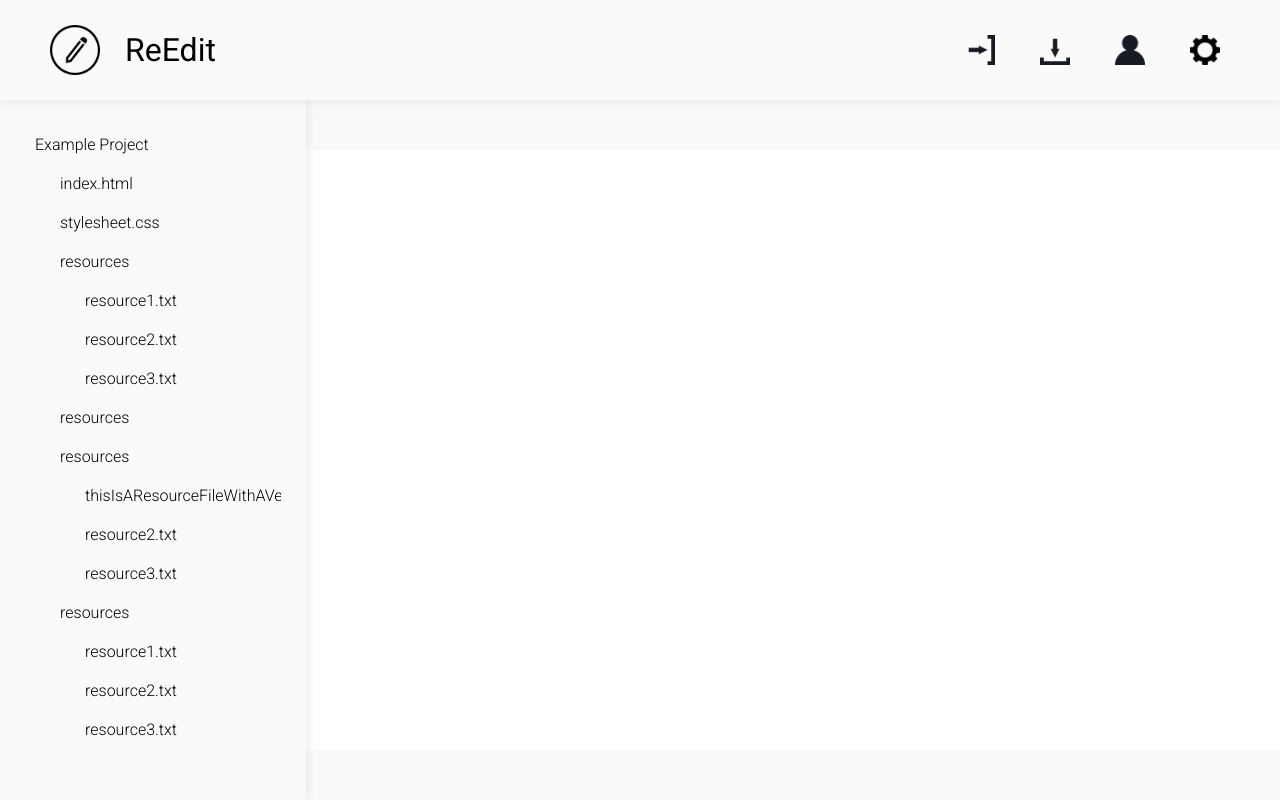
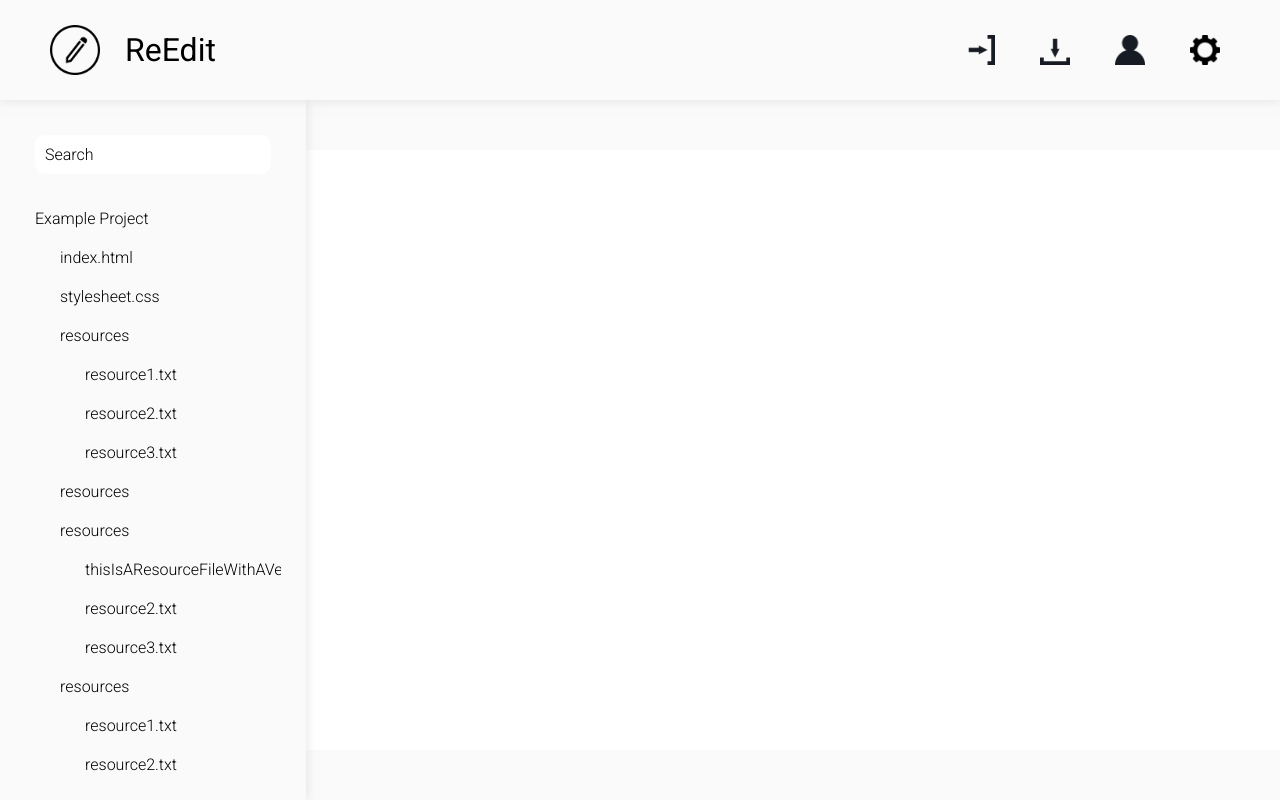
Before and after one commit to SimplexShotz/ReEdit, a plain HTML site: page index.html in a window 1280 px wide. Drawn offline with Linux system fonts and the light colour scheme.

Commit message:
Added some HTML comments, added support for sidebar-search and sidebar-options
[TODO] change .sidebar-search-container to just sidebar-search (I didn't think I'd be using a contenteditable div, but I like it better than a traditional textarea :/ )

```diff
--- a/index.html
+++ b/index.html
@@ -1,4 +1,10 @@
 <!DOCTYPE html>
+<!--
+
+  KNOWN BUGS:
+   none! :D
+
+-->
 <html>
   <head>
     <title>ReEdit</title>
@@ -144,7 +150,7 @@
       .header {
         position: relative;
         background-color: rgb(250, 250, 250);
-        width: calc(100% - 100px);
+        width: calc(100vw - 100px);
         height: 50px;
         line-height: 50px;
         margin: 0px;
@@ -174,13 +180,52 @@
 
       /* Sidebar: */
       .sidebar {
+        display: flex;
         position: relative;
         background-color: rgb(250, 250, 250);
-        width: 20%;
+        width: 20vw;
         margin: 0px;
         padding: 25px;
         animation: slide-left 2s forwards, 2s shadow-in 2s forwards;
         z-index: 1;
+        overflow: hidden;
+        flex-direction: column;
+      }
+      .sidebar-tools-container {
+        display: flex;
+        width: calc(100% - 20px);
+        margin: 0px 0px 15px 0px;
+        padding: 10px;
+        flex-direction: column;
+      }
+      .sidebar-search-container {
+        background-color: rgb(255, 255, 255);
+        width: calc(100% - 20px);
+        margin: 0px;
+        padding: 9px;
+        border: 1px solid rgba(0, 0, 0, 0);
+        border-radius: 10px;
+        transition: all 0.5s;
+      }
+      .sidebar-search-container:focus {
+        outline: none;
+        border: 1px solid rgba(200, 200, 200, 0.5);
+      }
+      .sidebar-options-container {
+        display: flex;
+        width: 100%;
+        margin: 0px;
+        padding: 0px;
+      }
+      .sidebar-option-TEMPORARY {
+        flex-grow: 1;
+        text-align: center;
+        border: 1px solid black;
+      }
+      .sidebar-files {
+        width: 100%;
+        margin: 0px;
+        padding: 0px;
         overflow: scroll;
       }
       .sidebar-folder-container {
@@ -189,7 +234,7 @@
       }
       .sidebar-folder, .sidebar-file {
         background-color: rgb(250, 250, 250);
-        padding: 10px 10px 10px 10px;
+        padding: 10px;
         border-radius: 10px;
         transition: all 0.5s;
       }
@@ -313,45 +358,82 @@
     </style>
   </head>
   <body>
+    <!-- Header -->
     <div class="header">
+      <!-- ReEdit Icon -->
       <img class="main-icon" src="resources/pencil.png">
+      <!-- ReEdit Text -->
       <div class="header-text">
         <h1>ReEdit</h1>
       </div>
+      <!-- Options Container -->
       <div class="options-container">
+        <!-- Run Icon -->
         <div class="icon-container run-icon-container">
           <img class="icon run-icon" src="resources/download.png">
         </div>
+        <!-- Download Icon -->
         <div class="icon-container download-icon-container">
           <img class="icon download-icon" src="resources/download.png">
         </div>
+        <!-- Account Icon -->
         <div class="icon-container account-icon-container">
           <img class="icon account-icon" src="resources/person.png">
         </div>
+        <!-- Settings Icon -->
         <div class="icon-container settings-icon-container">
           <img class="icon settings-icon" src="resources/gear.png">
         </div>
       </div>
     </div>
+    <!-- Content -->
     <div class="content">
+      <!-- Sidebar -->
       <div class="sidebar">
+        <div class="sidebar-tools-container">
+          <div class="sidebar-search-container" contenteditable="true">Search</div>
+          <!--<div class="sidebar-options-container">
+            <div class="sidebar-option-TEMPORARY">
+              1
+            </div>
+            <div class="sidebar-option-TEMPORARY">
+              2
+            </div>
+            <div class="sidebar-option-TEMPORARY">
+              3
+            </div>
+            <div class="sidebar-option-TEMPORARY">
+              4
+            </div>
+          </div>-->
+        </div>
+        <div class="sidebar-files">
+
+        </div>
       </div>
+      <!-- Editor -->
       <div class="editor-container">
+        <!-- Tab Display -->
         <div class="editor-tabs">
         </div>
+        <!-- Text Editor Display -->
         <div class="editor-text-container">
 
         </div>
+        <!-- Info Display -->
         <div class="editor-info">
         </div>
       </div>
     </div>
+    <!-- Context Menu -->
     <div class="context">
       <div class="context-item">
         context!
       </div>
     </div>
+    <!-- Page Cover -->
     <div class="t0-5 cover">
+      <!-- Settings Cover -->
       <div class="t0-5 settings">
         <div class="icon-container-close settings-icon-container-close">
           <img class="icon settings-icon" src="resources/gear.png">
@@ -360,6 +442,7 @@
         Welcome to settings!<br>
         There are currently no settings.
       </div>
+      <!-- Account Cover -->
       <div class="t0-5 account">
         <div class="icon-container-close account-icon-container-close">
           <img class="icon account-icon" src="resources/person.png">
@@ -373,6 +456,7 @@
         <button onclick="login()" id="login">Login</button><br>
         <button onclick="createAccount()" id="createAccount">or Create an Account</button>
       </div>
+      <!-- Download Cover -->
       <div class="t0-5 download">
         <div class="icon-container-close download-icon-container-close">
           <img class="icon download-icon" src="resources/download.png">
@@ -641,7 +725,7 @@
           }
 
           // Get the parent element and the ID for the new element:
-          var parent = document.getElementById("folder_" + stringifyPath(parentPath) + "_contents") || document.getElementsByClassName("sidebar")[0];
+          var parent = document.getElementById("folder_" + stringifyPath(parentPath) + "_contents") || document.getElementsByClassName("sidebar-files")[0];
           var id = getID(path);
 
           // Create the new element:
```
